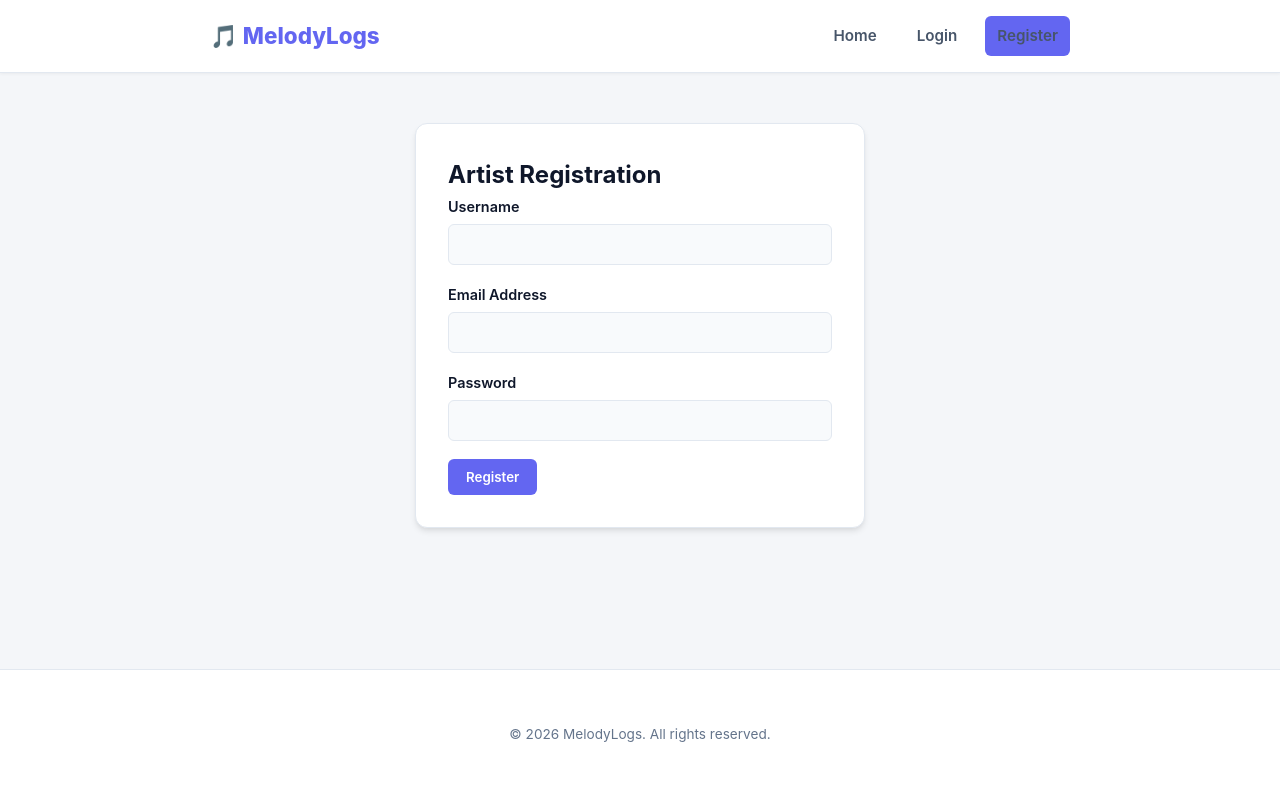
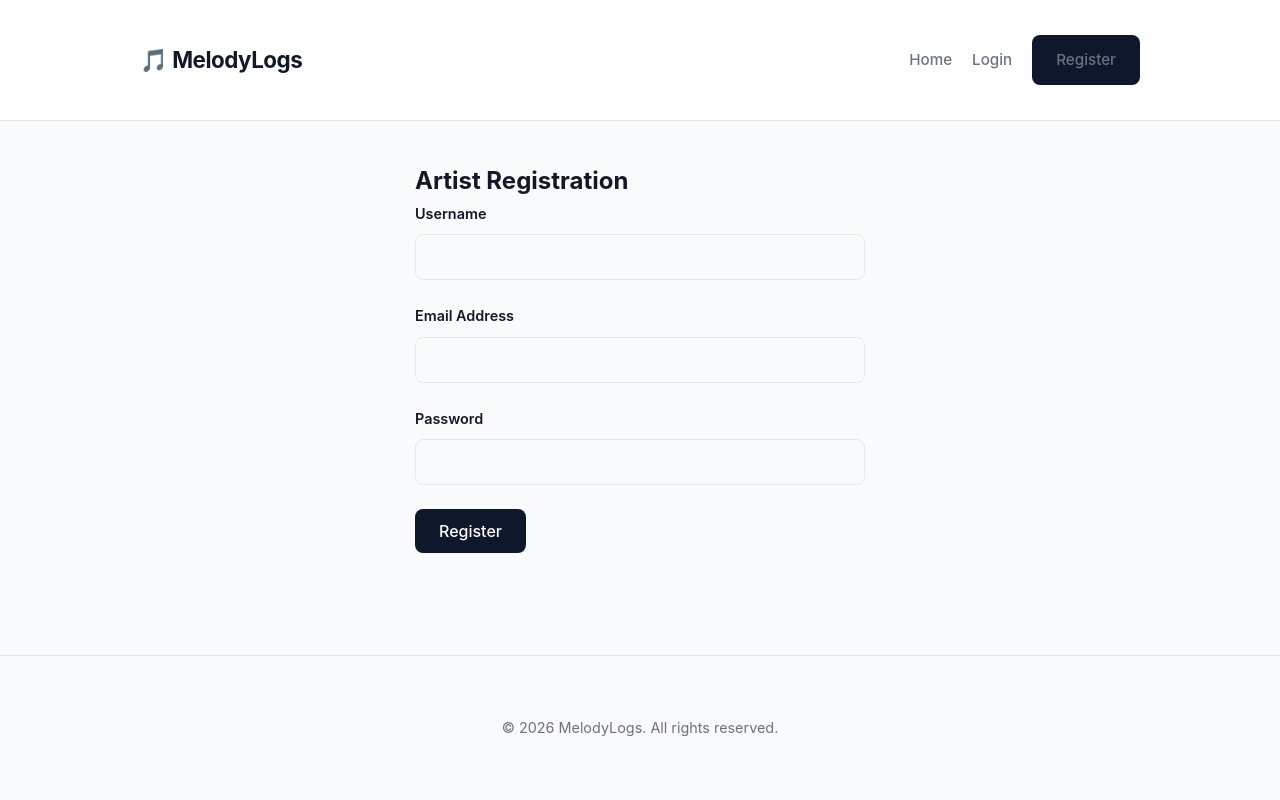
Before and after one commit to NidulaYasan2003/MelodyLogs, a PHP site: page /register.php in a window 1280 px wide. Run offline with PHP 8.4, Linux system fonts and the light colour scheme.

Commit message:
Changed the layout

```diff
--- a/css/style.css
+++ b/css/style.css
@@ -1,236 +1,302 @@
+/* ==========================================================================
+   MelodyLogs - Professional Editorial Theme
+   ========================================================================== */
 
 :root {
-  --bg-color: #f4f6f9;
-  --surface: #ffffff;
-  --text-primary: #0f172a;
-  --text-secondary: #475569;
-  --text-muted: #64748b;
-  --accent: #6366f1;
-  --accent-hover: #4f46e5;
-  --accent-light: #eef2ff;
-  --border: #e2e8f0;
-  --radius: 12px;
-  --shadow: 0 4px 6px -1px rgba(0, 0, 0, 0.1), 0 2px 4px -2px rgba(0, 0, 0, 0.05);
+  --bg-color: #f9fafb;       /* Very soft off-white background */
+  --surface: #ffffff;        /* Pure white for cards */
+  --text-main: #111827;      /* Near black for maximum readability */
+  --text-muted: #6b7280;     /* Sophisticated grey for meta text */
+  --border: #e5e7eb;         /* Clean, subtle borders */
+  --primary: #0f172a;        /* Deep slate/black for buttons and accents */
+  --primary-hover: #334155;
+  --radius: 8px;
 }
 
 * {
-  box-sizing: border-box;
   margin: 0;
   padding: 0;
-  font-family: 'Inter', system-ui, -apple-system, BlinkMacSystemFont, "Segoe UI", Roboto, sans-serif;
+  box-sizing: border-box;
+  font-family: -apple-system, BlinkMacSystemFont, "Segoe UI", Roboto, Helvetica, Arial, sans-serif;
 }
 
 body {
   background-color: var(--bg-color);
-  color: var(--text-primary);
-  line-height: 1.6;
-  min-height: 100vh;
+  color: var(--text-main);
+  line-height: 1.7;
   display: flex;
   flex-direction: column;
+  min-height: 100vh;
+  -webkit-font-smoothing: antialiased;
 }
 
-/* Navigation Bar */
-.navbar, header {
+.container {
+  width: 90%;
+  max-width: 1000px;
+  margin: 0 auto;
+  padding: 20px 0;
+}
+
+main.container {
+  flex: 1;
+}
+
+/* --- Clean Navigation --- */
+.navbar {
   background: var(--surface);
   border-bottom: 1px solid var(--border);
-  padding: 16px 0;
-  box-shadow: 0 1px 3px rgba(0,0,0,0.05);
+  padding: 15px 0;
 }
 
-.nav-container, .nav-bar {
-  max-width: 900px;
-  margin: 0 auto;
-  padding: 0 20px;
+.nav-container {
   display: flex;
   justify-content: space-between;
   align-items: center;
 }
 
-.logo, .brand {
+.logo {
   font-size: 1.4rem;
-  font-weight: 800;
-  color: var(--accent);
+  font-weight: 700;
+  color: var(--text-main);
   text-decoration: none;
+  letter-spacing: -0.5px;
 }
 
 .nav-links {
   display: flex;
-  gap: 16px;
+  gap: 20px;
   align-items: center;
   list-style: none;
 }
 
 .nav-links a {
-  color: var(--text-secondary);
+  color: var(--text-muted);
   text-decoration: none;
-  font-weight: 600;
+  font-weight: 500;
   font-size: 0.95rem;
-  padding: 8px 12px;
-  border-radius: 6px;
-  transition: all 0.2s ease;
+  transition: color 0.2s;
 }
 
 .nav-links a:hover {
-  color: var(--accent);
-  background-color: var(--accent-light);
+  color: var(--text-main);
 }
 
-.user-welcome, .user-badge {
-  background: var(--accent-light);
-  color: var(--accent);
-  font-weight: 700;
-  font-size: 0.85rem;
-  padding: 6px 12px;
-  border-radius: 20px;
+.user-welcome {
+  font-size: 0.9rem;
+  font-weight: 600;
+  color: var(--text-main);
+  border-left: 1px solid var(--border);
+  padding-left: 20px;
 }
 
-/* Main Container */
-.container, .main-content {
-  max-width: 900px;
-  margin: 30px auto;
-  padding: 0 20px;
-  flex: 1;
-  width: 100%;
+/* --- Editorial Hero Section --- */
+.hero {
+  text-align: left;
+  padding: 60px 0 40px 0;
+  border-bottom: 1px solid var(--border);
+  margin-bottom: 40px;
 }
 
-/* Hero Section */
-.hero, .welcome-section {
-  background: linear-gradient(135deg, #4f46e5 0%, #7c3aed 100%);
-  color: #ffffff;
-  padding: 35px 30px;
-  border-radius: var(--radius);
-  margin-bottom: 30px;
-  box-shadow: var(--shadow);
+.hero h1 {
+  font-size: 2.8rem;
+  font-weight: 800;
+  margin-bottom: 15px;
+  line-height: 1.2;
+  letter-spacing: -1px;
 }
 
-.hero h1, .welcome-section h1 {
-  font-size: 2rem;
-  font-weight: 800;
-  margin-bottom: 8px;
-  color: #ffffff;
+.hero p {
+  font-size: 1.2rem;
+  color: var(--text-muted);
+  max-width: 700px;
 }
 
-.hero p, .welcome-section p {
-  color: #e0e7ff;
-  font-size: 1.05rem;
+/* --- Content Forms & Cards --- */
+.auth-form, .editor-container {
+  background: var(--surface);
+  padding: 40px;
+  border-radius: var(--radius);
+  border: 1px solid var(--border);
+  max-width: 500px;
+  margin: 40px auto;
 }
 
-/* Blog Posts Layout */
-.posts-grid, .posts-list {
-  display: grid;
-  grid-template-columns: repeat(auto-fill, minmax(280px, 1fr));
-  gap: 20px;
+.single-post {
+  background: var(--surface);
+  padding: 50px;
+  border-radius: var(--radius);
+  border: 1px solid var(--border);
+  max-width: 800px;
+  margin: 40px auto;
 }
 
-.post-card, article.post-card {
-  background: var(--surface);
+.auth-form h2, .editor-container h2 {
+  font-size: 1.75rem;
+  margin-bottom: 30px;
+  font-weight: 700;
+}
+
+/* --- Inputs & Buttons --- */
+.form-group {
+  margin-bottom: 24px;
+}
+
+.form-group label {
+  display: block;
+  margin-bottom: 8px;
+  font-weight: 600;
+  color: var(--text-main);
+  font-size: 0.9rem;
+}
+
+.form-group input, .form-group textarea {
+  width: 100%;
+  padding: 12px 14px;
   border: 1px solid var(--border);
   border-radius: var(--radius);
-  padding: 24px;
-  box-shadow: var(--shadow);
+  font-size: 1rem;
+  background: var(--bg-color);
+  color: var(--text-main);
+  outline: none;
+  transition: border-color 0.2s;
+}
+
+.form-group input:focus, .form-group textarea:focus {
+  border-color: var(--primary);
+  background: var(--surface);
+}
+
+.btn, .btn-primary {
+  background: var(--primary);
+  color: #ffffff;
+  padding: 12px 24px;
+  border: none;
+  border-radius: var(--radius);
+  font-weight: 500;
+  font-size: 1rem;
+  cursor: pointer;
+  text-decoration: none;
+  display: inline-block;
+  text-align: center;
+  transition: background 0.2s;
+}
+
+.btn:hover, .btn-primary:hover {
+  background: var(--primary-hover);
+}
+
+.btn-danger {
+  background: #ffffff;
+  color: #dc2626;
+  border: 1px solid #f87171;
+}
+
+.btn-danger:hover {
+  background: #fef2f2;
+}
+
+.btn-logout {
+  color: var(--text-muted) !important;
+}
+.btn-logout:hover {
+  color: #dc2626 !important;
+}
+
+/* --- Blog Post Grid --- */
+.posts-grid {
+  display: grid;
+  grid-template-columns: repeat(auto-fill, minmax(300px, 1fr));
+  gap: 30px;
+}
+
+.post-card {
+  background: var(--surface);
+  padding: 30px;
+  border-radius: var(--radius);
+  border: 1px solid var(--border);
   display: flex;
   flex-direction: column;
-  justify-content: space-between;
+  transition: border-color 0.2s;
 }
 
-.post-card h2, .post-card h3 {
-  font-size: 1.25rem;
-  margin-bottom: 8px;
+.post-card:hover {
+  border-color: #9ca3af;
 }
 
-.post-card h2 a, .post-card h3 a {
-  color: var(--text-primary);
+.post-card h2 {
+  font-size: 1.4rem;
+  margin-bottom: 10px;
+  line-height: 1.3;
+}
+
+.post-card h2 a {
+  color: var(--text-main);
   text-decoration: none;
 }
 
-.post-card h2 a:hover, .post-card h3 a:hover {
-  color: var(--accent);
+.post-card h2 a:hover {
+  text-decoration: underline;
 }
 
 .meta {
   font-size: 0.85rem;
   color: var(--text-muted);
-  margin-bottom: 12px;
+  margin-bottom: 15px;
+}
+
+.meta strong {
+  color: var(--text-main);
+  font-weight: 600;
 }
 
 .post-card p {
-  color: var(--text-secondary);
+  color: var(--text-muted);
+  margin-bottom: 25px;
+  flex-grow: 1;
   font-size: 0.95rem;
-  margin-bottom: 16px;
 }
 
-/* Forms & Cards */
-.auth-form, .auth-card, .editor-container, .editor-card, .single-post {
-  background: var(--surface);
-  border: 1px solid var(--border);
-  border-radius: var(--radius);
-  padding: 32px;
-  max-width: 550px;
-  margin: 0 auto;
-  box-shadow: var(--shadow);
+.read-more {
+  color: var(--text-main);
+  font-weight: 600;
+  text-decoration: none;
+  font-size: 0.9rem;
+  border-bottom: 1px solid var(--text-main);
+  align-self: flex-start;
 }
 
-.form-group {
-  margin-bottom: 18px;
+.read-more:hover {
+  color: var(--text-muted);
+  border-bottom-color: var(--text-muted);
 }
 
-.form-group label {
-  display: block;
-  margin-bottom: 6px;
-  font-weight: 600;
+/* --- Alerts --- */
+.alert {
+  padding: 12px 16px;
+  border-radius: var(--radius);
+  margin-bottom: 20px;
   font-size: 0.9rem;
-  color: var(--text-primary);
+  border-left: 4px solid;
 }
 
-.form-group input, .form-group textarea, .form-control {
-  width: 100%;
-  padding: 10px 14px;
-  border: 1px solid var(--border);
-  border-radius: 6px;
-  font-size: 0.95rem;
-  background: #f8fafc;
-  color: var(--text-primary);
-  outline: none;
+.alert-danger {
+  background: #fef2f2;
+  color: #991b1b;
+  border-left-color: #ef4444;
 }
 
-.form-group input:focus, .form-group textarea:focus, .form-control:focus {
-  border-color: var(--accent);
-  background: #ffffff;
-  box-shadow: 0 0 0 3px var(--accent-light);
+.alert-success {
+  background: #f0fdf4;
+  color: #166534;
+  border-left-color: #22c55e;
 }
 
-/* Buttons */
-.btn, .btn-primary {
-  display: inline-block;
-  background: var(--accent);
-  color: #ffffff;
-  padding: 10px 18px;
-  border: none;
-  border-radius: 6px;
-  font-weight: 600;
-  text-decoration: none;
-  cursor: pointer;
-}
-
-.btn:hover, .btn-primary:hover {
-  background: var(--accent-hover);
-}
-
-.btn-danger {
-  background: #ef4444;
-}
-
-.btn-danger:hover {
-  background: #dc2626;
-}
-
-/* Footer */
+/* --- Footer --- */
 footer {
   text-align: center;
-  padding: 24px 0;
+  padding: 40px 0;
   color: var(--text-muted);
-  font-size: 0.85rem;
   border-top: 1px solid var(--border);
-  margin-top: auto;
-  background: var(--surface);
+  font-size: 0.9rem;
+  margin-top: 60px;
 }
--- a/includes/header.php
+++ b/includes/header.php
@@ -9,23 +9,23 @@ if (session_status() === PHP_SESSION_NONE) {
     <meta charset="UTF-8">
     <meta name="viewport" content="width=device-width, initial-scale=1.0">
     <title>MelodyLogs - Singers & Vocalists Platform</title>
-    <link rel="stylesheet" href="css/style.css">
+    <link rel="stylesheet" href="css/style.css?v=<?php echo time(); ?>">
 </head>
 <body>
-    <header>
-        <div class="nav-bar">
-            <a href="index.php" class="brand">🎵 MelodyLogs</a>
-            <div class="nav-links">
-                <a href="index.php">Home</a>
+    <header class="navbar">
+        <div class="container nav-container">
+            <a href="index.php" class="logo">🎵 MelodyLogs</a>
+            <ul class="nav-links">
+                <li><a href="index.php">Home</a></li>
                 <?php if (isset($_SESSION['user_id'])): ?>
-                    <a href="editor.php">Create Entry</a>
-                    <span class="user-badge">Artist: <?= htmlspecialchars($_SESSION['username']) ?></span>
-                    <a href="logout.php">Logout</a>
+                    <li><a href="editor.php">Create Entry</a></li>
+                    <li><span class="user-welcome">Artist: <?= htmlspecialchars($_SESSION['username']) ?></span></li>
+                    <li><a href="logout.php" class="btn-logout">Logout</a></li>
                 <?php else: ?>
-                    <a href="login.php">Login</a>
-                    <a href="register.php" class="btn">Register</a>
+                    <li><a href="login.php">Login</a></li>
+                    <li><a href="register.php" class="btn">Register</a></li>
                 <?php endif; ?>
-            </div>
+            </ul>
         </div>
     </header>
-    <main class="main-content">
+    <main class="container">
```
Also changed, not shown: config/db.php (+9 -18 lines), config/env.php (+11 -19 lines), editor.php (+35 -38 lines), index.php (+31 -28 lines), post.php (+40 -30 lines).
